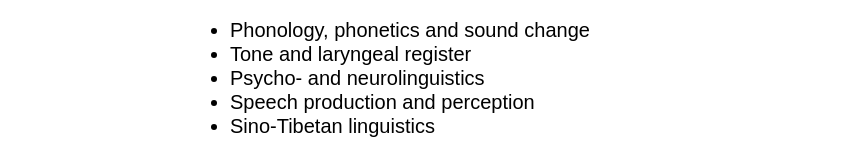
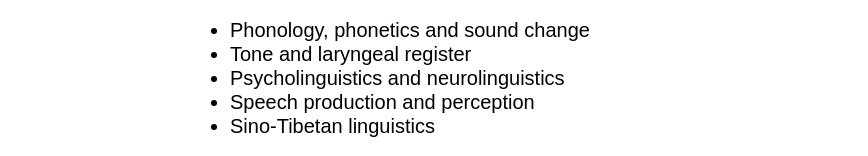
Before and after one commit to pkuzyb/pkuzyb.github.io, a plain HTML site: page index.html in a window 1280 px wide. Shown: the part 517-673 px from the top of the page, without its empty margins (0-868 px from the left). Drawn offline with Linux system fonts and the light colour scheme.

Commit message:
Update index.html

```diff
--- a/index.html
+++ b/index.html
@@ -40,7 +40,7 @@ PhD student, Department of Linguistics, University of Southern California
    <ul>
   <li>Phonology, phonetics and sound change</li>
   <li>Tone and laryngeal register</li>
-  <li>Psycho- and neurolinguistics </li>
+  <li>Psycholinguistics and neurolinguistics </li>
   <li>Speech production and perception</li>
   <li>Sino-Tibetan linguistics</li>
    </ul>
```
